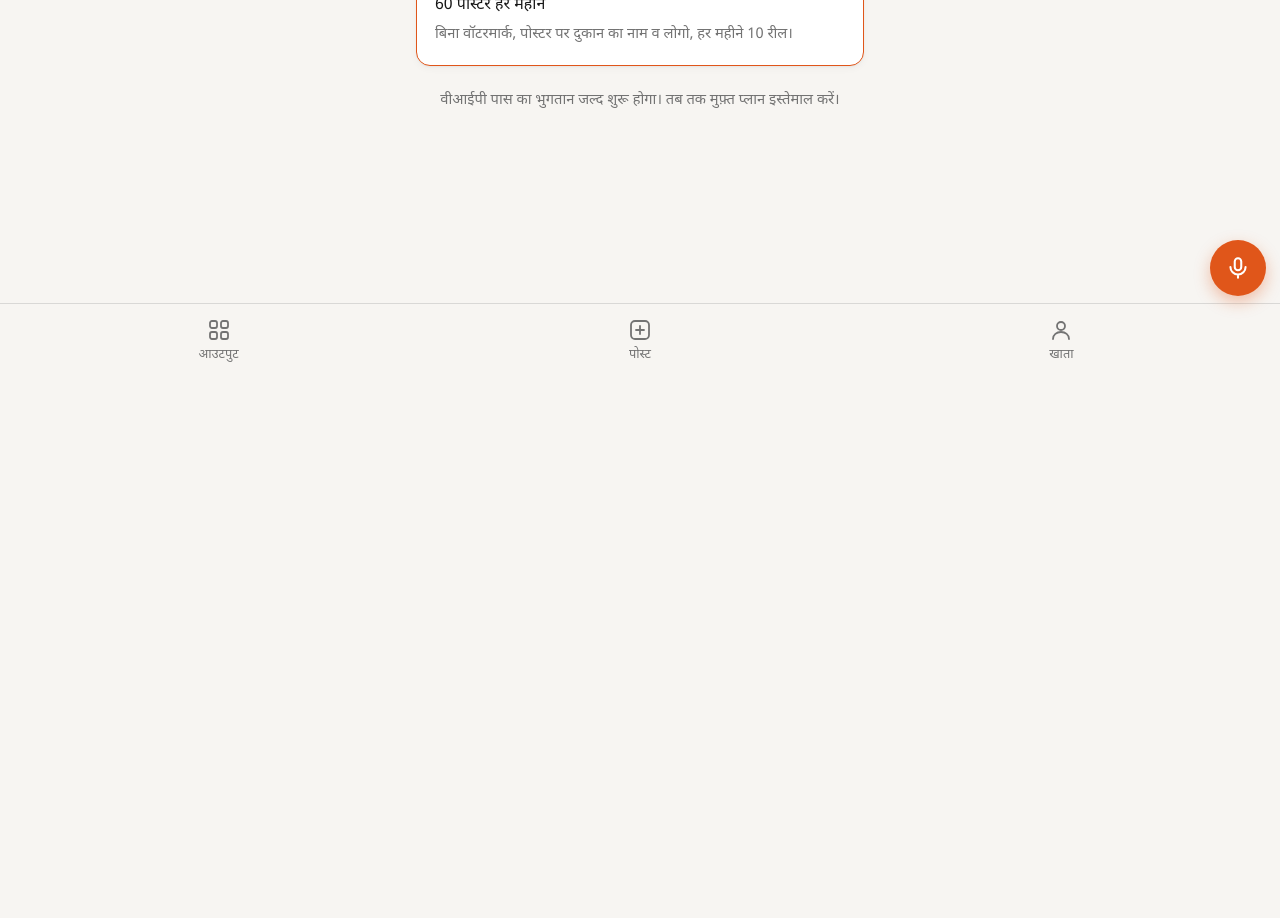
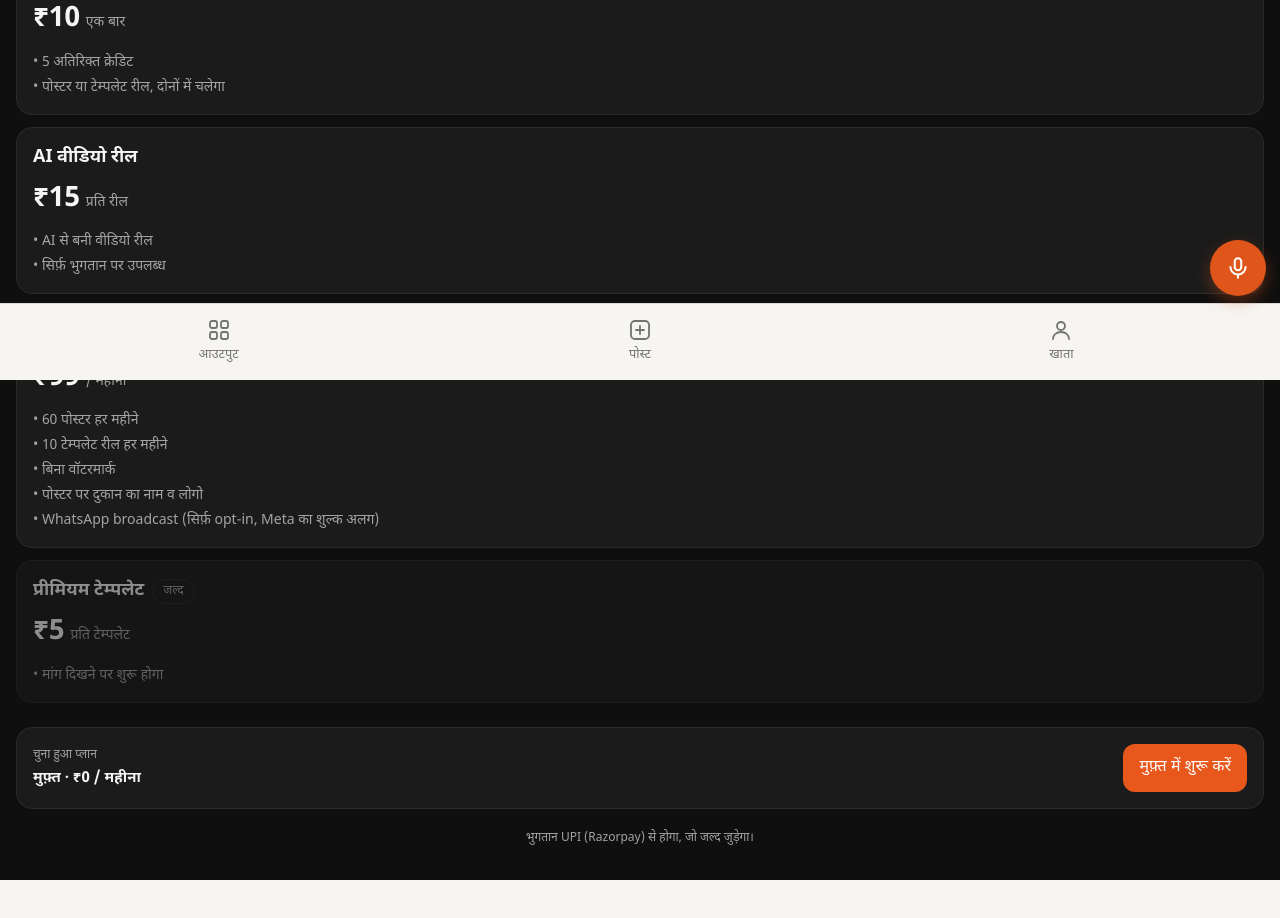
Before and after one commit to rksaini3/Sthamly-, a Next.js app: page /pricing in a window 1280 px wide. Shown: the part 420-1338 px from the top of the page. Before the commit the page ends 800 px from the top, so only its background shows below. Built offline with nearby package versions, Linux system fonts and the light colour scheme.

Commit message:
Update page.tsx

```diff
--- a/app/pricing/page.tsx
+++ b/app/pricing/page.tsx
@@ -1,38 +1,283 @@
-import { PlanCard, type PlanInfo } from "@/components/pricing/PlanCard";
+"use client";
 
-// दो ही प्लान: मुफ़्त और वीआईपी पास। भुगतान Razorpay चालू होने पर शुरू होगा।
-const PLANS: PlanInfo[] = [
+import Link from "next/link";
+import { useEffect, useState, type CSSProperties } from "react";
+
+const STORAGE_KEY = "sthamly:selected-plan";
+
+type PlanId = "free" | "micro" | "ai_reel" | "vip" | "premium_template";
+
+type PlanDef = {
+  id: PlanId;
+  title: string;
+  price: string;
+  unit: string;
+  points: string[];
+  // false = अभी सिर्फ़ "जल्द" दिखेगा, चुना नहीं जा सकता
+  selectable: boolean;
+  // true = भुगतान वाला प्लान (Razorpay अभी नहीं जुड़ा)
+  paid: boolean;
+};
+
+const PLANS: PlanDef[] = [
   {
-    name: "मुफ़्त",
-    price: 0,
-    outputs: 5,
-    note: "वॉटरमार्क के साथ। रील शामिल नहीं।",
+    id: "free",
+    title: "मुफ़्त",
+    price: "₹0",
+    unit: "/ महीना",
+    points: ["5 पोस्टर हर महीने", "1 टेम्पलेट रील हर महीने", "वॉटरमार्क के साथ"],
+    selectable: true,
+    paid: false,
   },
   {
-    name: "वीआईपी पास",
-    price: 99,
-    outputs: 60,
-    note: "बिना वॉटरमार्क, पोस्टर पर दुकान का नाम व लोगो, हर महीने 10 रील।",
-    featured: true,
+    id: "micro",
+    title: "माइक्रो-पैक",
+    price: "₹10",
+    unit: "एक बार",
+    points: ["5 अतिरिक्त क्रेडिट", "पोस्टर या टेम्पलेट रील, दोनों में चलेगा"],
+    selectable: true,
+    paid: true,
+  },
+  {
+    id: "ai_reel",
+    title: "AI वीडियो रील",
+    price: "₹15",
+    unit: "प्रति रील",
+    points: ["AI से बनी वीडियो रील", "सिर्फ़ भुगतान पर उपलब्ध"],
+    selectable: true,
+    paid: true,
+  },
+  {
+    id: "vip",
+    title: "वीआईपी पास",
+    price: "₹99",
+    unit: "/ महीना",
+    points: [
+      "60 पोस्टर हर महीने",
+      "10 टेम्पलेट रील हर महीने",
+      "बिना वॉटरमार्क",
+      "पोस्टर पर दुकान का नाम व लोगो",
+      "WhatsApp broadcast (सिर्फ़ opt-in, Meta का शुल्क अलग)",
+    ],
+    selectable: true,
+    paid: true,
+  },
+  {
+    id: "premium_template",
+    title: "प्रीमियम टेम्पलेट",
+    price: "₹5",
+    unit: "प्रति टेम्पलेट",
+    points: ["मांग दिखने पर शुरू होगा"],
+    selectable: false,
+    paid: true,
   },
 ];
 
 export default function PricingPage() {
+  const [selected, setSelected] = useState<PlanId>("free");
+  const [notice, setNotice] = useState<string | null>(null);
+
+  // ब्राउज़र में पिछला चुनाव वापस लाएं (SSR के बाद, ताकि hydration न टूटे)
+  useEffect(() => {
+    try {
+      const saved = window.localStorage.getItem(STORAGE_KEY);
+      if (saved && PLANS.some((p) => p.id === saved && p.selectable)) {
+        setSelected(saved as PlanId);
+      }
+    } catch {
+      // storage बंद हो तो डिफ़ॉल्ट चुनाव ही रहेगा
+    }
+  }, []);
+
+  function choose(id: PlanId) {
+    setSelected(id);
+    setNotice(null);
+    try {
+      window.localStorage.setItem(STORAGE_KEY, id);
+    } catch {
+      // सेव न हो पाए तो भी चुनाव स्क्रीन पर रहेगा
+    }
+  }
+
+  const current = PLANS.find((p) => p.id === selected);
+  if (!current) return null;
+
+  function onContinue() {
+    if (!current) return;
+    setNotice(`${current.title} चुना गया। भुगतान जल्द शुरू होगा, तब तक मुफ़्त प्लान इस्तेमाल करें।`);
+  }
+
   return (
-    <main className="page stack">
-      <div className="stack" style={{ gap: 6 }}>
-        <p className="brand">Sthamly</p>
-        <h1>प्लान</h1>
-        <p className="muted">pilot के दौरान ये कीमतें बदल सकती हैं।</p>
+    <main style={styles.main}>
+      <p style={styles.brand}>Sthamly</p>
+      <h1 style={styles.h1}>प्लान</h1>
+      <p style={styles.sub}>पायलट के दौरान ये कीमतें बदल सकती हैं।</p>
+
+      <div role="radiogroup" aria-label="प्लान चुनें" style={styles.list}>
+        {PLANS.map((plan) => {
+          const isSelected = plan.id === selected;
+          const disabled = !plan.selectable;
+          return (
+            <button
+              key={plan.id}
+              type="button"
+              role="radio"
+              aria-checked={isSelected}
+              disabled={disabled}
+              onClick={() => choose(plan.id)}
+              style={{
+                ...styles.card,
+                ...(isSelected ? styles.cardSelected : {}),
+                ...(disabled ? styles.cardDisabled : {}),
+              }}
+            >
+              <div style={styles.headRow}>
+                <span style={styles.title}>{plan.title}</span>
+                {isSelected && <span style={styles.badgeSelected}>चुना गया</span>}
+                {disabled && <span style={styles.badgeSoon}>जल्द</span>}
+              </div>
+              <div style={styles.priceRow}>
+                <span style={styles.price}>{plan.price}</span>
+                <span style={styles.unit}>{plan.unit}</span>
+              </div>
+              <div style={styles.points}>
+                {plan.points.map((pt) => (
+                  <span key={pt} style={styles.point}>
+                    • {pt}
+                  </span>
+                ))}
+              </div>
+            </button>
+          );
+        })}
       </div>
 
-      {PLANS.map((plan) => (
-        <PlanCard key={plan.name} plan={plan} />
-      ))}
+      <section style={styles.summary}>
+        <div style={styles.summaryText}>
+          <span style={styles.summaryLabel}>चुना हुआ प्लान</span>
+          <strong style={styles.summaryValue}>
+            {current.title} · {current.price} {current.unit}
+          </strong>
+        </div>
+        {current.paid ? (
+          <button type="button" onClick={onContinue} style={styles.primaryBtn}>
+            आगे बढ़ें
+          </button>
+        ) : (
+          <Link href="/onboarding" style={styles.primaryBtn}>
+            मुफ़्त में शुरू करें
+          </Link>
+        )}
+      </section>
 
-      <p className="muted footer">
-        वीआईपी पास का भुगतान जल्द शुरू होगा। तब तक मुफ़्त प्लान इस्तेमाल करें।
-      </p>
+      {notice && (
+        <p role="status" style={styles.notice}>
+          {notice}
+        </p>
+      )}
+
+      <p style={styles.footnote}>भुगतान UPI (Razorpay) से होगा, जो जल्द जुड़ेगा।</p>
     </main>
   );
 }
+
+const ACCENT = "#e8581c";
+const CARD_BG = "#1b1b1b";
+const BORDER = "#2a2a2a";
+const TEXT = "#f5f5f5";
+const MUTED = "#a3a3a3";
+
+const styles: Record<string, CSSProperties> = {
+  main: {
+    minHeight: "100dvh",
+    padding: "24px 16px 32px",
+    background: "#0f0f0f",
+    color: TEXT,
+    display: "flex",
+    flexDirection: "column",
+    gap: 12,
+    boxSizing: "border-box",
+  },
+  brand: { margin: 0, color: ACCENT, fontWeight: 700, fontSize: 18 },
+  h1: { margin: "4px 0 0", fontSize: 32, fontWeight: 700 },
+  sub: { margin: 0, color: MUTED, fontSize: 15 },
+  list: { display: "flex", flexDirection: "column", gap: 12, marginTop: 8 },
+  card: {
+    width: "100%",
+    textAlign: "left",
+    background: CARD_BG,
+    color: TEXT,
+    border: `1.5px solid ${BORDER}`,
+    borderRadius: 16,
+    padding: 16,
+    font: "inherit",
+    cursor: "pointer",
+    display: "flex",
+    flexDirection: "column",
+    gap: 6,
+  },
+  cardSelected: { borderColor: ACCENT, background: "#241812" },
+  cardDisabled: { opacity: 0.55, cursor: "not-allowed" },
+  headRow: { display: "flex", alignItems: "center", gap: 8, flexWrap: "wrap" },
+  title: { fontSize: 18, fontWeight: 700 },
+  badgeSelected: {
+    marginLeft: "auto",
+    background: ACCENT,
+    color: "#fff",
+    borderRadius: 999,
+    padding: "2px 10px",
+    fontSize: 12,
+    fontWeight: 600,
+  },
+  badgeSoon: {
+    marginLeft: "auto",
+    border: `1px solid ${BORDER}`,
+    color: MUTED,
+    borderRadius: 999,
+    padding: "2px 10px",
+    fontSize: 12,
+  },
+  priceRow: { display: "flex", alignItems: "baseline", gap: 6 },
+  price: { fontSize: 28, fontWeight: 700 },
+  unit: { color: MUTED, fontSize: 14 },
+  points: { display: "flex", flexDirection: "column", gap: 4, marginTop: 4 },
+  point: { color: MUTED, fontSize: 14, lineHeight: 1.5 },
+  summary: {
+    marginTop: 12,
+    display: "flex",
+    alignItems: "center",
+    justifyContent: "space-between",
+    gap: 12,
+    background: CARD_BG,
+    border: `1px solid ${BORDER}`,
+    borderRadius: 16,
+    padding: 16,
+  },
+  summaryText: { display: "flex", flexDirection: "column", gap: 2, minWidth: 0 },
+  summaryLabel: { color: MUTED, fontSize: 12 },
+  summaryValue: { fontSize: 15 },
+  primaryBtn: {
+    background: ACCENT,
+    color: "#fff",
+    border: "none",
+    borderRadius: 12,
+    padding: "12px 16px",
+    fontSize: 15,
+    fontWeight: 600,
+    textDecoration: "none",
+    textAlign: "center",
+    cursor: "pointer",
+    whiteSpace: "nowrap",
+    font: "inherit",
+  },
+  notice: {
+    margin: 0,
+    color: TEXT,
+    background: "#241812",
+    border: `1px solid ${ACCENT}`,
+    borderRadius: 12,
+    padding: 12,
+    fontSize: 14,
+  },
+  footnote: { margin: "8px 0 0", color: MUTED, fontSize: 12, textAlign: "center" },
+};
```
